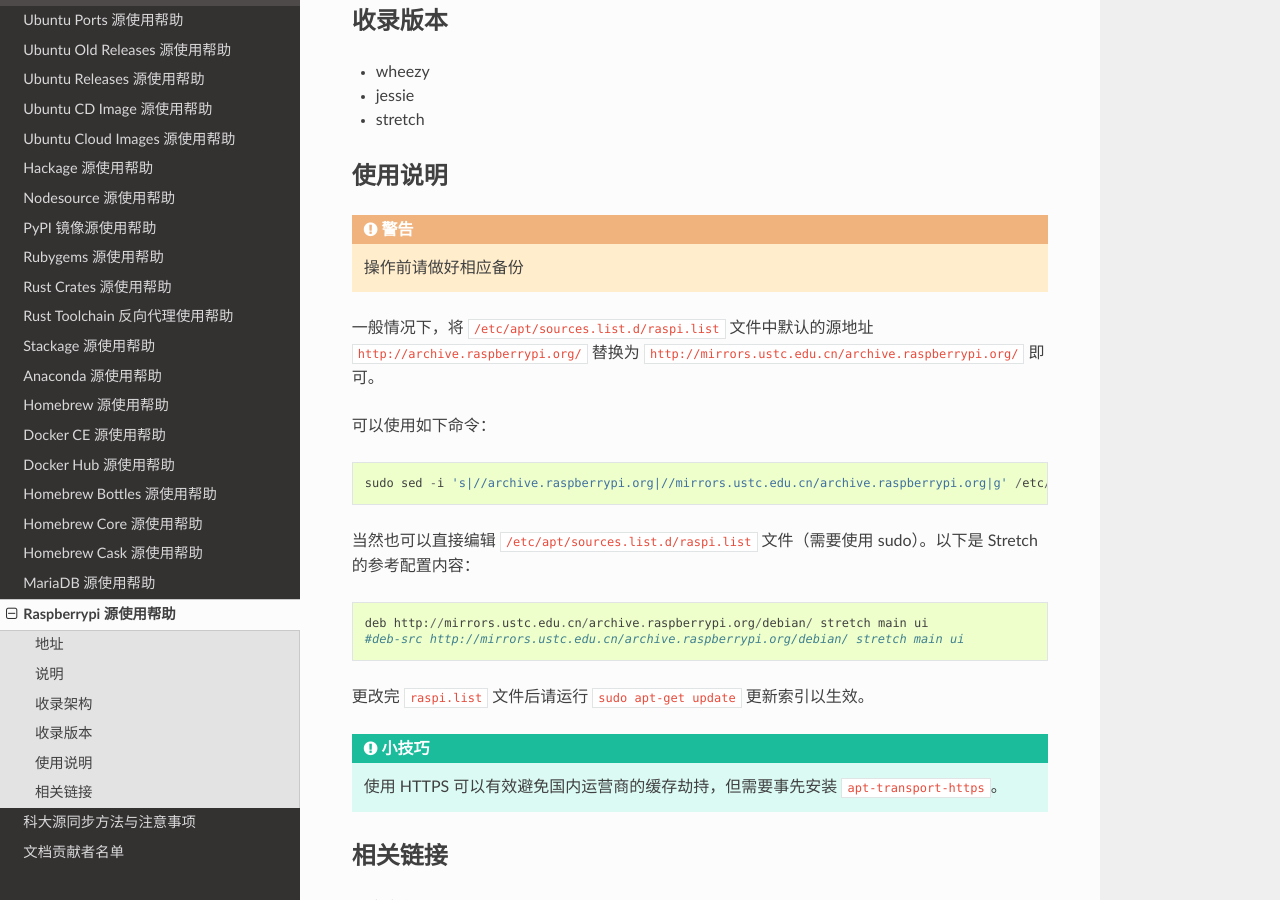
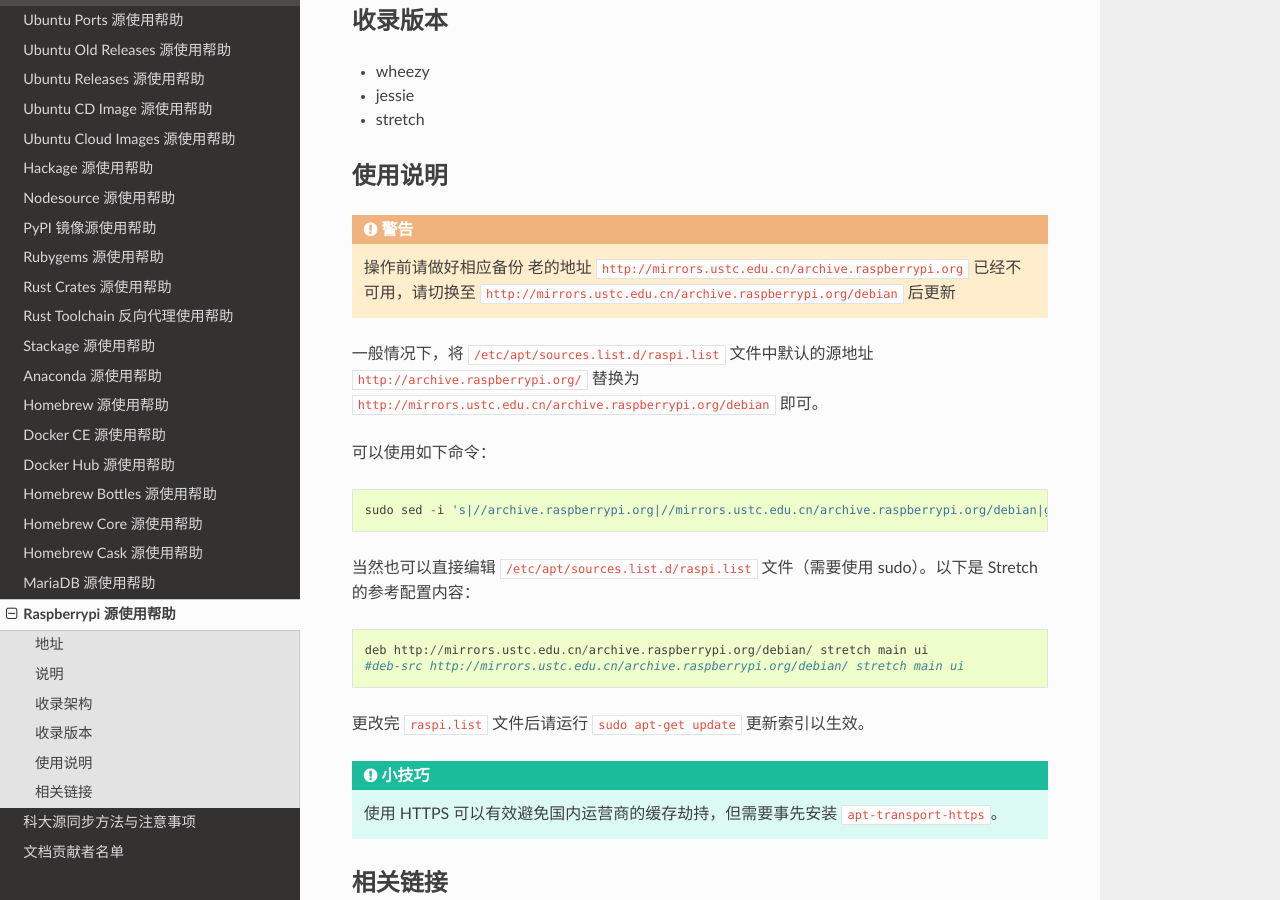
Before and after one commit to ustclug/mirrorhelp, a Sphinx documentation site: the page built from source/archive.raspberrypi.org.rst, in a window 1280 px wide and 900 px high, scrolled down 633 px. Built offline with Sphinx 7.4.7 and the Read the Docs theme 2.0.0, drawn with Linux system fonts in a browser that asks for light colours; pages that are not in the unit, such as notebooks, are missing from menus.

Commit message:
fix: 修正archive.raspberrypi.org 镜像源说明中的错误
修改新的镜像地址没有在帮助文档中全部修改的问题

```diff
--- a/source/archive.raspberrypi.org.rst
+++ b/source/archive.raspberrypi.org.rst
@@ -34,15 +34,16 @@
 
 .. warning::
     操作前请做好相应备份
+    老的地址 ``http://mirrors.ustc.edu.cn/archive.raspberrypi.org`` 已经不可用，请切换至     ``http://mirrors.ustc.edu.cn/archive.raspberrypi.org/debian`` 后更新
 
 一般情况下，将 :file:`/etc/apt/sources.list.d/raspi.list` 文件中默认的源地址 ``http://archive.raspberrypi.org/``
-替换为 ``http://mirrors.ustc.edu.cn/archive.raspberrypi.org/`` 即可。
+替换为 ``http://mirrors.ustc.edu.cn/archive.raspberrypi.org/debian`` 即可。
 
 可以使用如下命令：
 
 ::
 
-  sudo sed -i 's|//archive.raspberrypi.org|//mirrors.ustc.edu.cn/archive.raspberrypi.org|g' /etc/apt/sources.list.d/raspi.list
+  sudo sed -i 's|//archive.raspberrypi.org|//mirrors.ustc.edu.cn/archive.raspberrypi.org/debian|g' /etc/apt/sources.list.d/raspi.list
 
 当然也可以直接编辑 :file:`/etc/apt/sources.list.d/raspi.list` 文件（需要使用 sudo）。以下是 Stretch 的参考配置内容：
 
```
